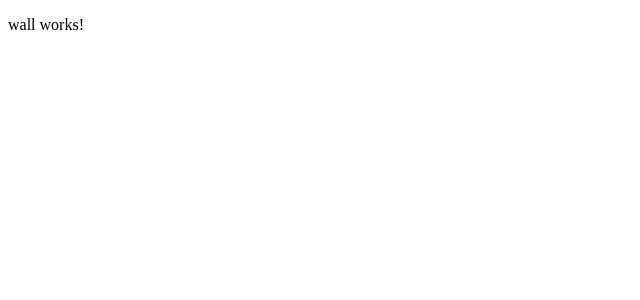
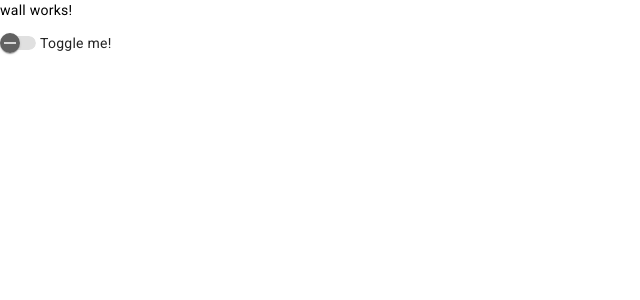
Before and after one commit to rostisluvvv/python_social_net-front, an Angular app: page /wall in a window 1280 px wide. Shown: the top 300 px of the page, without its empty margins (0-640 px from the left). Built offline with nearby package versions, Linux system fonts and the light colour scheme.

Commit message:
Install Angular Material + settings

```diff
--- a/angular.json
+++ b/angular.json
@@ -25,6 +25,7 @@
               "src/assets"
             ],
             "styles": [
+              "@angular/material/prebuilt-themes/indigo-pink.css",
               "src/styles.css"
             ],
             "scripts": []
@@ -87,6 +88,7 @@
               "src/assets"
             ],
             "styles": [
+              "@angular/material/prebuilt-themes/indigo-pink.css",
               "src/styles.css"
             ],
             "scripts": []
--- a/package.json
+++ b/package.json
@@ -11,10 +11,12 @@
   "private": true,
   "dependencies": {
     "@angular/animations": "^15.2.0",
+    "@angular/cdk": "^15.2.4",
     "@angular/common": "^15.2.0",
     "@angular/compiler": "^15.2.0",
     "@angular/core": "^15.2.0",
     "@angular/forms": "^15.2.0",
+    "@angular/material": "^15.2.4",
     "@angular/platform-browser": "^15.2.0",
     "@angular/platform-browser-dynamic": "^15.2.0",
     "@angular/router": "^15.2.0",
--- a/src/app/app.module.ts
+++ b/src/app/app.module.ts
@@ -6,6 +6,7 @@ import { AppComponent } from './app.component';
 import { AuthModule } from '../auth/auth.module';
 import { ProfileModule } from '../profile/profile.module';
 import { NotfoundComponent } from '../shared/components/notfound/notfound.component';
+import { BrowserAnimationsModule } from '@angular/platform-browser/animations';
 
 @NgModule({
   declarations: [
@@ -17,6 +18,7 @@ import { NotfoundComponent } from '../shared/components/notfound/notfound.compon
     AppRoutingModule,
     AuthModule,
     ProfileModule,
+    BrowserAnimationsModule,
   ],
   providers: [],
   bootstrap: [AppComponent]
--- a/src/index.html
+++ b/src/index.html
@@ -6,8 +6,11 @@
   <base href="/">
   <meta name="viewport" content="width=device-width, initial-scale=1">
   <link rel="icon" type="image/x-icon" href="favicon.ico">
+  <link rel="preconnect" href="https://fonts.gstatic.com">
+  <link href="https://fonts.googleapis.com/css2?family=Roboto:wght@300;400;500&display=swap" rel="stylesheet">
+  <link href="https://fonts.googleapis.com/icon?family=Material+Icons" rel="stylesheet">
 </head>
-<body>
+<body class="mat-typography">
   <app-root></app-root>
 </body>
 </html>
--- a/src/profile/components/wall/wall.component.html
+++ b/src/profile/components/wall/wall.component.html
@@ -1 +1,2 @@
 <p>wall works!</p>
+<mat-slide-toggle>Toggle me!</mat-slide-toggle>
--- a/src/profile/profile.module.ts
+++ b/src/profile/profile.module.ts
@@ -4,6 +4,7 @@ import { CommonModule } from '@angular/common';
 import { ProfileRoutingModule } from './profile-routing.module';
 import { WallComponent } from './components/wall/wall.component';
 
+import { MatSlideToggleModule } from '@angular/material/slide-toggle';
 
 @NgModule({
   declarations: [
@@ -11,7 +12,8 @@ import { WallComponent } from './components/wall/wall.component';
   ],
   imports: [
     CommonModule,
-    ProfileRoutingModule
+    ProfileRoutingModule,
+    MatSlideToggleModule,
   ]
 })
 export class ProfileModule { }
--- a/src/styles.css
+++ b/src/styles.css
@@ -1 +1,4 @@
 /* You can add global styles to this file, and also import other style files */
+
+html, body { height: 100%; }
+body { margin: 0; font-family: Roboto, "Helvetica Neue", sans-serif; }
```
Also changed, not shown: 1 other file (tests, documents, lock files or other folders).
